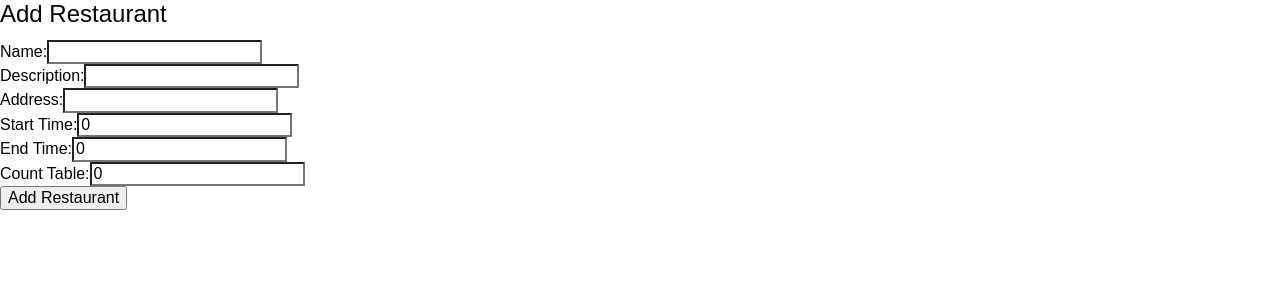
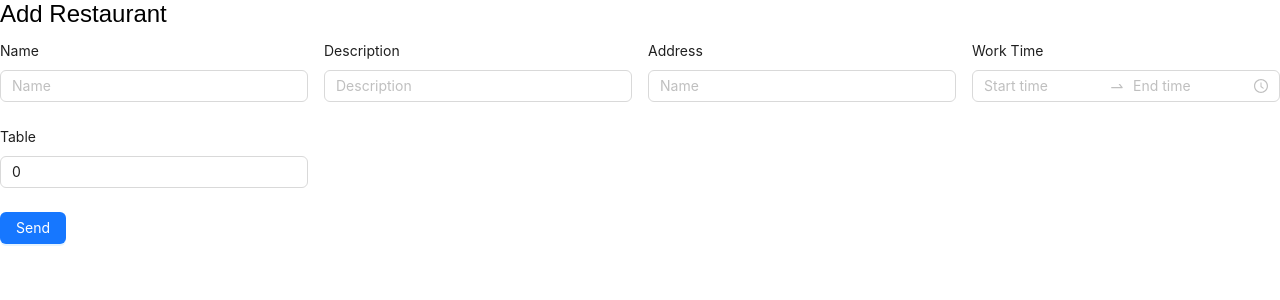
Before and after one commit to sofocado/frontend, a Vue app: page /admin/dashboard in a window 1280 px wide. Shown: the top 300 px of the page. Built offline with nearby package versions, Linux system fonts and the light colour scheme.

Commit message:
add ant-design

```diff
--- a/package.json
+++ b/package.json
@@ -12,6 +12,8 @@
     "axios": "^1.6.7",
     "core-js": "^3.8.3",
     "pinia": "^2.1.7",
+    "sass": "^1.71.0",
+    "sass-loader": "^14.1.1",
     "vue": "^3.2.13",
     "vue-router": "^4.2.5"
   },
--- /dev/null
+++ b/src/api/restaurant.js
@@ -0,0 +1,14 @@
+import http from "../utils/http";
+
+export function RestaurantApi(url, data, method) {
+  let info = {
+    url: "/restaurant/" + url,
+  };
+  if (method == "GET") {
+    info["method"] = "GET";
+  } else {
+    info["method"] = "POST";
+    info["data"] = data;
+  }
+  return http(info);
+}
--- a/src/views/DashboardView.vue
+++ b/src/views/DashboardView.vue
@@ -1,80 +1,72 @@
 <template>
   <div class="dashboard">
     <h2>Add Restaurant</h2>
-    <form @submit.prevent="onAddRestaurant">
-      <label for="name">Name:</label>
-      <input type="text" id="name" v-model="restaurant.name" required /><br />
 
-      <label for="description">Description:</label>
-      <input
-        type="text"
-        id="description"
-        v-model="restaurant.description"
-      /><br />
+    <a-form layout="vertical" :model="info">
+      <a-row wrap :gutter="[16, 0]">
+        <a-col :xs="24" :sm="16" :lg="6">
+          <a-form-item label="Name">
+            <a-input v-model:value="info.name" placeholder="Name" />
+          </a-form-item>
+        </a-col>
+        <a-col :xs="24" :sm="16" :lg="6">
+          <a-form-item label="Description">
+            <a-input
+              v-model:value="info.description"
+              placeholder="Description"
+            />
+          </a-form-item>
+        </a-col>
+        <a-col :xs="24" :sm="16" :lg="6">
+          <a-form-item label="Address">
+            <a-input v-model:value="info.address" placeholder="Name" />
+          </a-form-item>
+        </a-col>
+        <a-col :xs="24" :sm="16" :lg="6">
+          <a-form-item label="Work Time">
+            <a-time-range-picker v-model:value="info.time" format="HH:mm"/>
+          </a-form-item>
+        </a-col>
+        <a-col :xs="24" :sm="16" :lg="6">
+          <a-form-item label="Table">
+            <a-input type="number" v-model:value="info.countTable" placeholder="Count Table" />
+          </a-form-item>
+        </a-col>
+      </a-row>
+    </a-form>
 
-      <label for="address">Address:</label>
-      <input type="text" id="address" v-model="restaurant.address" /><br />
-
-      <label for="startTime">Start Time:</label>
-      <input
-        type="number"
-        id="startTime"
-        v-model="restaurant.startTime"
-      /><br />
-
-      <label for="endTime">End Time:</label>
-      <input type="number" id="endTime" v-model="restaurant.endTime" /><br />
-
-      <label for="countTable">Count Table:</label>
-      <input
-        type="number"
-        id="countTable"
-        v-model="restaurant.countTable"
-      /><br />
-
-      <button type="submit">Add Restaurant</button>
-    </form>
-    <p v-if="errorMessage" class="error-message">{{ errorMessage }}</p>
+    <a-button type="primary" @click="restaurantAdd()">Send</a-button>
   </div>
 </template>
 
 <script>
+import { RestaurantApi } from "@/api/restaurant";
+
 export default {
   data() {
     return {
-      restaurant: {
+      info: {
         name: "",
         description: "",
         address: "",
-        startTime: 0,
-        endTime: 0,
+        time: '',
         countTable: 0,
       },
-      errorMessage: "",
     };
   },
   methods: {
-    async onAddRestaurant() {
-      try {
-        const response = await fetch("http://localhost:1001/restaurant/add", {
-          method: "POST",
-          headers: {
-            "Content-Type": "application/json",
-          },
-          body: JSON.stringify(this.restaurant),
+    restaurantAdd() {
+      RestaurantApi("add", this.info)
+        .then((res) => {
+          if (res.result_code === 0) {
+            console.log("ok");
+          } else {
+            console.log("Error");
+          }
+        })
+        .catch((error) => {
+          console.log(error);
         });
-
-        if (response.ok) {
-          console.log("Restaurant added successfully.");
-          // Дополнительные действия при успешном добавлении ресторана
-        } else {
-          const errorData = await response.json();
-          this.errorMessage = errorData.message;
-        }
-      } catch (error) {
-        console.error("Error:", error);
-        this.errorMessage = "An error occurred. Please try again later.";
-      }
     },
   },
 };
--- a/src/views/LoginView.vue
+++ b/src/views/LoginView.vue
@@ -1,9 +1,16 @@
 <template>
   <div class="login">
-    <input type="text" placeholder="Username" v-model="info.username" />
-    <input type="password" placeholder="Password" v-model="info.password" />
-
-    <button @click="onLogin()">Sign In</button>
+    <a-form layout="vertical" :model="info">
+      <a-form-item label="Username">
+        <a-input v-model:value="info.username" placeholder="Username" :rules="[{ required: true }]" />
+      </a-form-item>
+      <a-form-item label="Password">
+        <a-input-password v-model:value="info.password" placeholder="Password" :rules="[{ required: true }]" />
+      </a-form-item>
+      <a-form-item>
+        <a-button type="primary" html-type="submit" @click="onLogin()">Sign In</a-button>
+      </a-form-item>
+    </a-form>
   </div>
 </template>
 
@@ -36,4 +43,8 @@ export default {
 };
 </script>
 
-<style lang="scss" scoped></style>
+<style lang="scss" scoped>
+.login {
+  padding: 30px;
+}
+</style>
```
Also changed, not shown: 1 other file (tests, documents, lock files or other folders).
